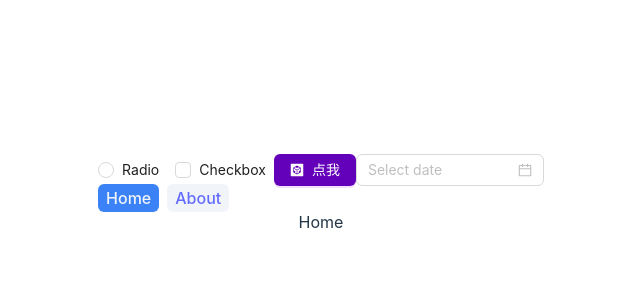
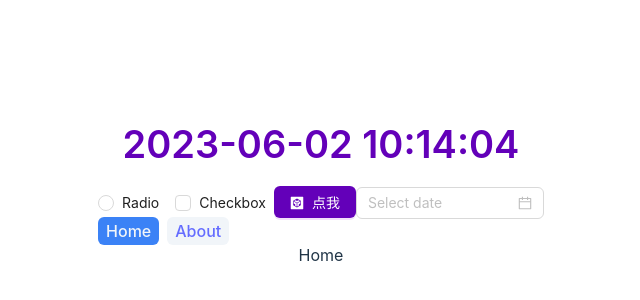
Before and after one commit to ninekiss/poc-web, a React (Vite) app: page / in a window 1280 px wide. Shown: the part 206-506 px from the top of the page, without its empty margins (319-959 px from the left). Built offline with nearby package versions, Linux system fonts and the light colour scheme.

Commit message:
feat: add dayjs and lodash-es

```diff
--- a/package.json
+++ b/package.json
@@ -27,11 +27,14 @@
   "dependencies": {
     "@ant-design/icons": "^5.1.4",
     "antd": "^5.6.3",
+    "dayjs": "^1.11.8",
+    "lodash-es": "^4.17.21",
     "react": "^18.2.0",
     "react-dom": "^18.2.0",
     "react-router-dom": "^6.14.0"
   },
   "devDependencies": {
+    "@types/lodash-es": "^4.17.7",
     "@types/react": "^18.0.28",
     "@types/react-dom": "^18.0.11",
     "@typescript-eslint/eslint-plugin": "^5.57.1",
--- a/src/App.tsx
+++ b/src/App.tsx
@@ -1,8 +1,24 @@
 import { NavLink, Outlet } from 'react-router-dom';
 import './App.css';
 
-import { DatePicker, Button, Checkbox, Radio, ConfigProvider } from 'antd';
+import {
+  DatePicker,
+  Button,
+  Checkbox,
+  Radio,
+  ConfigProvider,
+  Typography,
+} from 'antd';
 import { CodeSandboxSquareFilled } from '@ant-design/icons';
+
+import dayjs from 'dayjs';
+import { debounce } from 'lodash-es';
+
+const { Title } = Typography;
+
+const handleClick = debounce(() => {
+  console.log('click me');
+}, 1000);
 
 function App() {
   return (
@@ -19,9 +35,16 @@ function App() {
           },
         }}
       >
+        <Title style={{ color: '#6300b9' }}>
+          {dayjs().format('YYYY-MM-DD HH:mm:ss')}
+        </Title>
         <Radio>Radio</Radio>
         <Checkbox>Checkbox</Checkbox>
-        <Button type="primary" icon={<CodeSandboxSquareFilled />}>
+        <Button
+          type="primary"
+          icon={<CodeSandboxSquareFilled />}
+          onClick={handleClick}
+        >
           点我
         </Button>
       </ConfigProvider>
```
Also changed, not shown: 1 other file (tests, documents, lock files or other folders).
